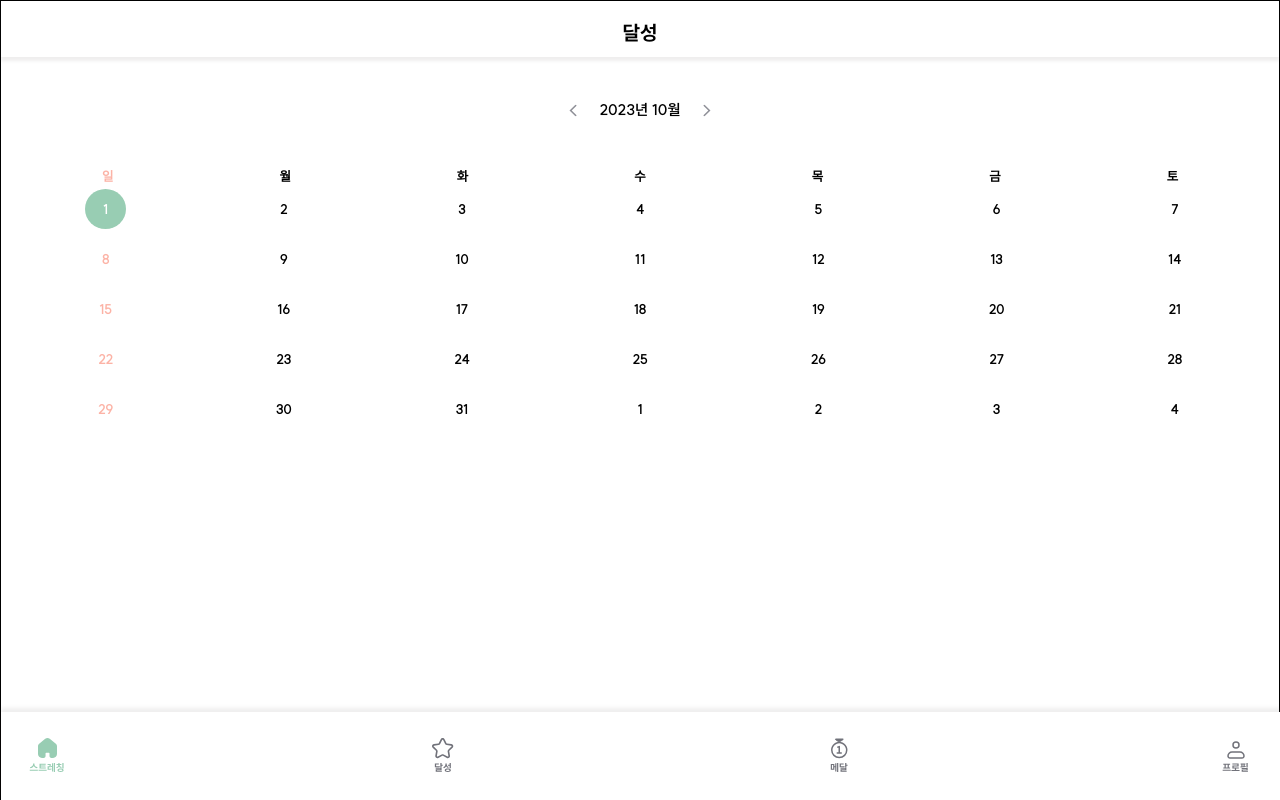
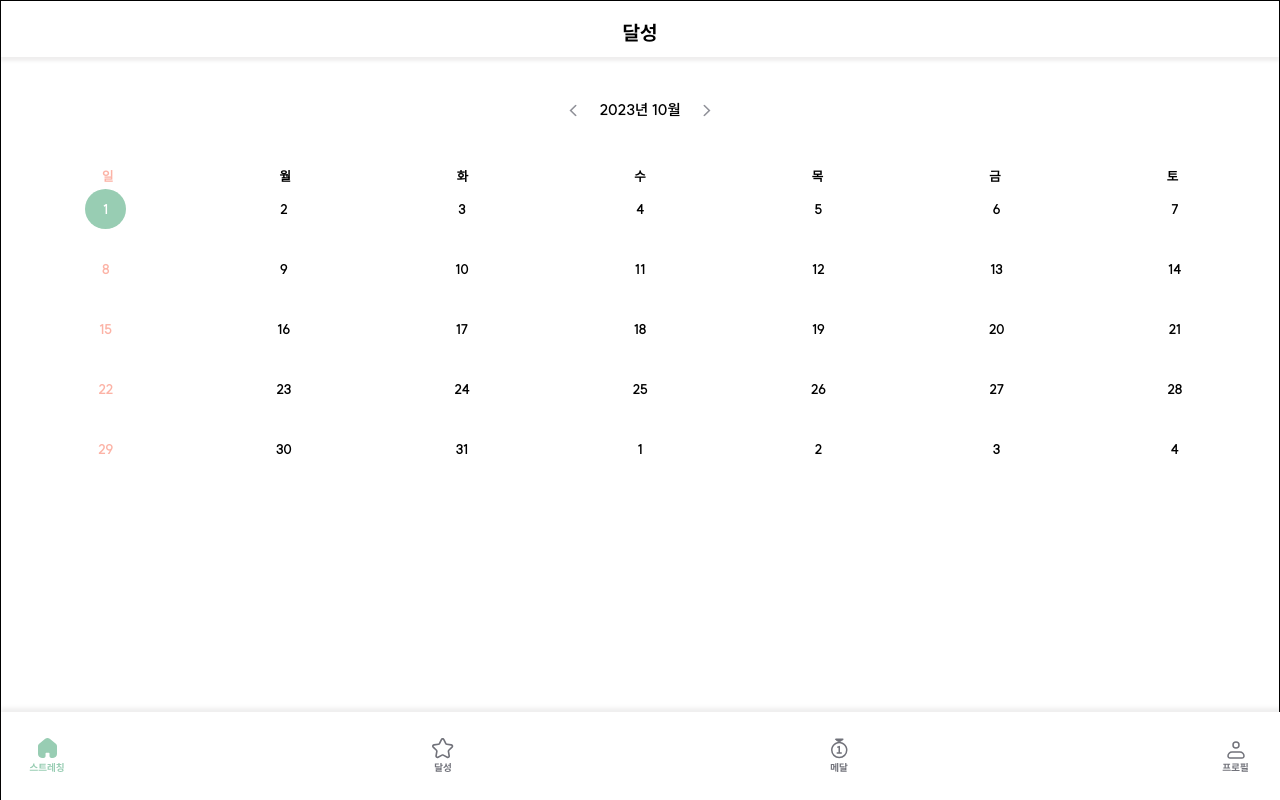
Before and after one commit to Turtled-swimmers/turtled_web, a React (Vite) app: page /calendar in a window 1280 px wide. Built offline with nearby package versions, Linux system fonts and the light colour scheme.

Commit message:
[ feat ] 성취한 날 날력 구현

```diff
--- a/src/components/calendar/DayItem.tsx
+++ b/src/components/calendar/DayItem.tsx
@@ -5,6 +5,7 @@ import styled from "styled-components";
 interface DayItemProps {
   setSelectedDate: Dispatch<SetStateAction<Date>>;
   date: Date;
+  key: string;
   successedItem: { calendar_date: string; is_true: boolean } | undefined;
 }
 
@@ -23,25 +24,7 @@ export default function DayItem(props: DayItemProps) {
           <DayText $isToday={isTodayDate} $isNotvalid={getMonth(date) !== getMonth(currentDate)}>
             {formattedDate}
           </DayText>
-          {/* <>
-          {successedItem && (myChildLength as number) >= 4
-            ? successedItem?.dailyScheduleList?.slice(0, 2).map((lesson) => {
-                const { schedule, lessonIdx } = lesson;
-                const { startTime, studentName, idx } = schedule;
-
-                return (
-                  <ScheduleWrapper $backgroundcolor={STUDENT_COLOR[lessonIdx % 10]} key={idx}>
-                    {startTime} {studentName.slice(0, 2)}
-                  </ScheduleWrapper>
-                );
-              })
-            : successedItem?.dailyScheduleList.map((lesson) => {
-                const { schedule, lessonIdx } = lesson;
-                const { startTime, studentName, idx } = schedule;
-
-                return <Circle />;
-              })}
-        </> */}
+          {successedItem?.is_true && <Circle />}
         </DayBox>
       </DayItemWrapper>
     </DayItemContainer>
@@ -61,10 +44,12 @@ const DayItemWrapper = styled.div`
 
 const DayBox = styled.article<{ $isSunday: boolean }>`
   display: flex;
-  justify-content: center;
+  flex-direction: column;
+  align-items: center;
+  justify-content: flex-start;
 
   width: 4.1rem;
-  height: 5rem;
+  height: 6rem;
   color: ${({ $isSunday }) => $isSunday && "#FCB3A6"};
 `;
 
--- a/src/components/calendar/MonthCalendar.tsx
+++ b/src/components/calendar/MonthCalendar.tsx
@@ -1,13 +1,11 @@
 import { addMonths, subMonths } from "date-fns";
 import { useState } from "react";
-import useGetCalendarMonth from "../../hooks/useGetCalendarMonth";
 import Days from "./Days";
 import DaysOfWeek from "./DaysOfWeek";
 import YearNMonth from "./YearNMonth";
 
 export default function MonthCalendar() {
   const [currentDate, setCurrentDate] = useState<Date>(new Date());
-  const { monthData } = useGetCalendarMonth();
 
   function handleToPrevMonth() {
     setCurrentDate(subMonths(currentDate, 1));
@@ -16,7 +14,6 @@ export default function MonthCalendar() {
   function handleToNextMonth() {
     setCurrentDate(addMonths(currentDate, 1));
   }
-  console.log(monthData);
 
   return (
     <>
```
